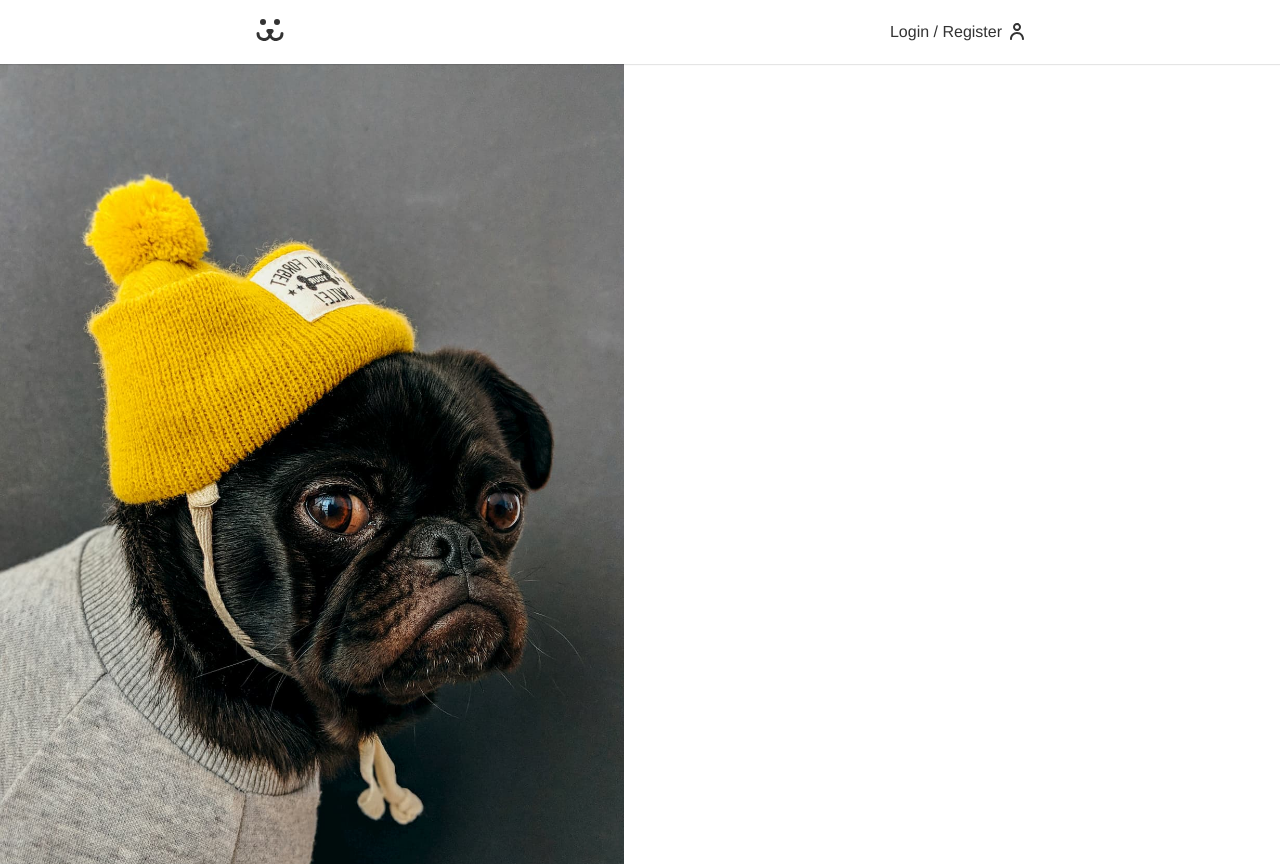
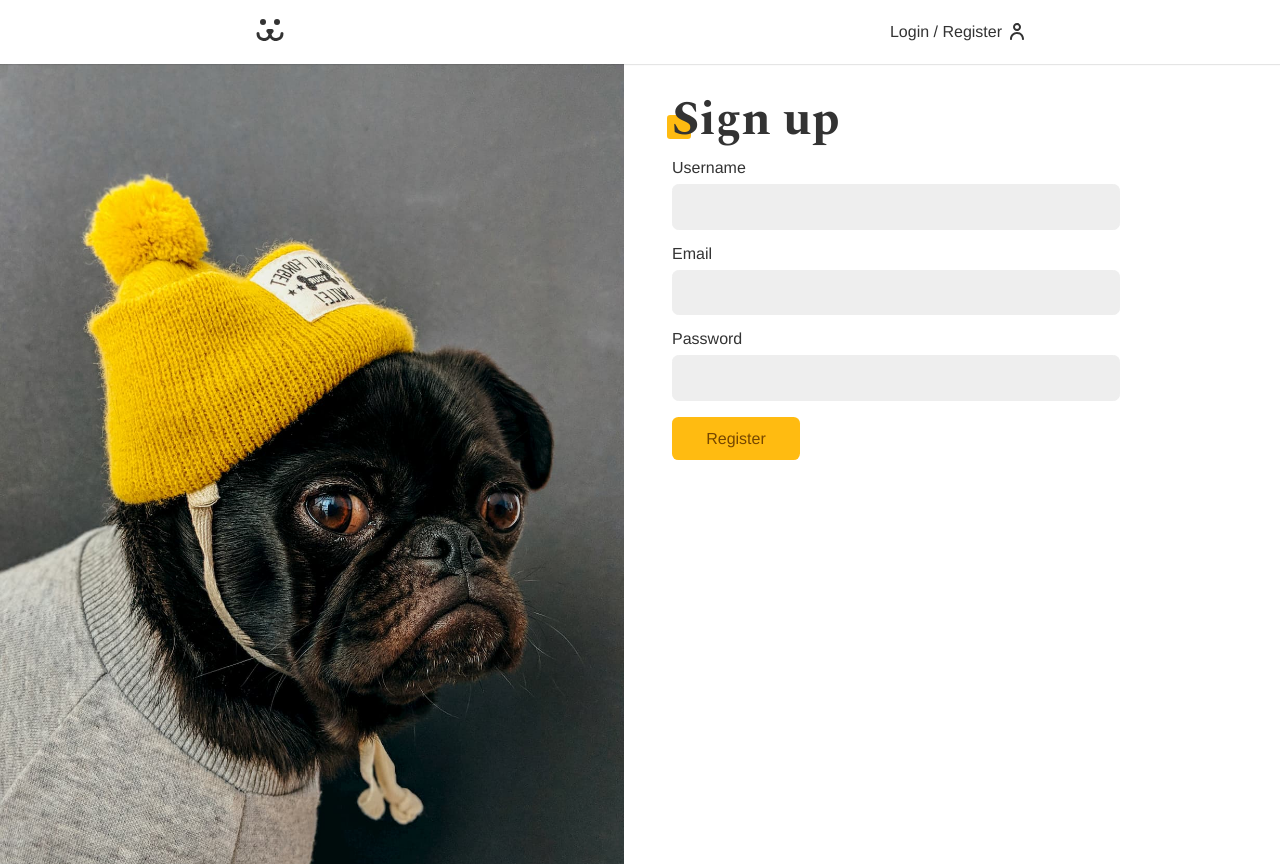
Before and after one commit to thealfredohenrique/dogs, a React (Create React App) app: page /login/sign-up in a window 1280 px wide. Built offline with nearby package versions, Linux system fonts and the light colour scheme.

Commit message:
Add sign up page

```diff
--- a/src/hooks/useForm.ts
+++ b/src/hooks/useForm.ts
@@ -21,6 +21,11 @@ const types: ITypes = {
     regex:
       /^(([^<>()\[\]\\.,;:\s@"]+(\.[^<>()\[\]\\.,;:\s@"]+)*)|(".+"))@((\[[0-9]{1,3}\.[0-9]{1,3}\.[0-9]{1,3}\.[0-9]{1,3}])|(([a-zA-Z\-0-9]+\.)+[a-zA-Z]{2,}))$/,
     message: "Enter a valid email address",
+  },
+  password: {
+    regex: /^(?=.*[a-z])(?=.*[A-Z])(?=.*\d)[a-zA-Z\d]{8,}$/,
+    message:
+      "The password must contain at least eight characters, at least one uppercase letter, one lowercase letter and one number",
   },
 };
 
--- a/src/pages/Login/SignUp/index.tsx
+++ b/src/pages/Login/SignUp/index.tsx
@@ -1,7 +1,42 @@
+import { FormEvent, useContext } from "react";
+import Button from "../../../components/Button";
+import Input from "../../../components/Input";
+import { UserContext } from "../../../contexts/UserContext";
+import useForm from "../../../hooks/useForm";
+import { createUser } from "../../../services/login";
 import styles from "./styles.module.css";
 
 const SignUp = () => {
-  return <></>;
+  const username = useForm();
+  const email = useForm("email");
+  const password = useForm("password");
+  const { handleLogin } = useContext(UserContext);
+
+  const handleSubmit = async (event: FormEvent) => {
+    event.preventDefault();
+
+    if (username.validate() && email.validate() && password.validate()) {
+      try {
+        await createUser(username.value, email.value, password.value);
+        handleLogin(username.value, password.value);
+      } catch (error) {
+      } finally {
+      }
+    }
+  };
+
+  return (
+    <section className="animationFromLeft">
+      <h1 className="title">Sign up</h1>
+
+      <form onSubmit={handleSubmit}>
+        <Input label="Username" type="text" name="username" {...username} />
+        <Input label="Email" type="email" name="email" {...email} />
+        <Input label="Password" type="password" name="password" {...password} />
+        <Button>Register</Button>
+      </form>
+    </section>
+  );
 };
 
 export default SignUp;
--- a/src/services/login.ts
+++ b/src/services/login.ts
@@ -45,3 +45,17 @@ export const getUser = async (token: string): Promise<IUser> => {
     email: data.email,
   };
 };
+
+export const createUser = async (
+  username: string,
+  email: string,
+  password: string
+): Promise<boolean> => {
+  const response = await fetch(`${ENDPOINT}/api/user`, {
+    method: "POST",
+    headers: { "Content-Type": "application/json" },
+    body: JSON.stringify({ username, email, password }),
+  });
+
+  return response.ok;
+};
```
